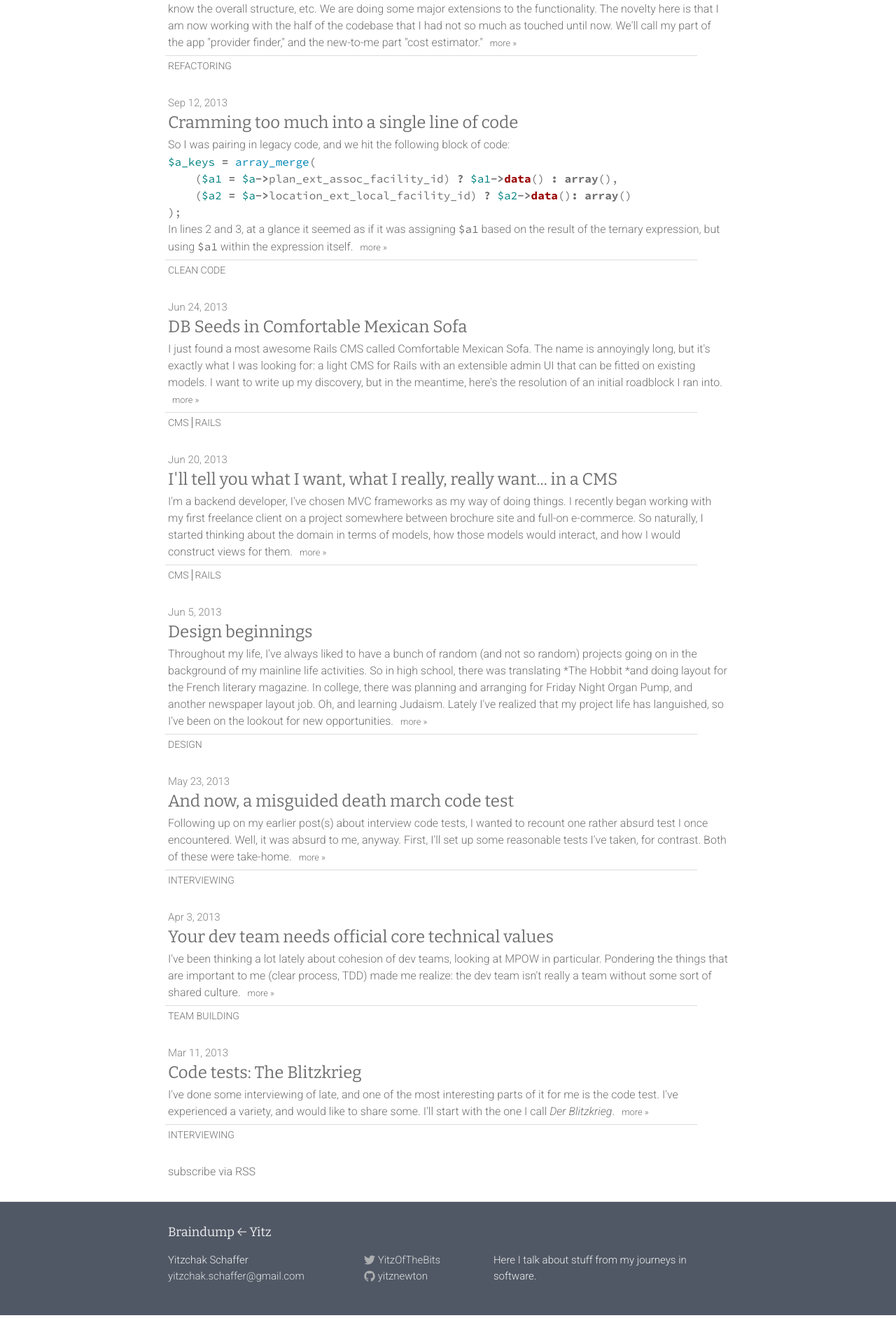
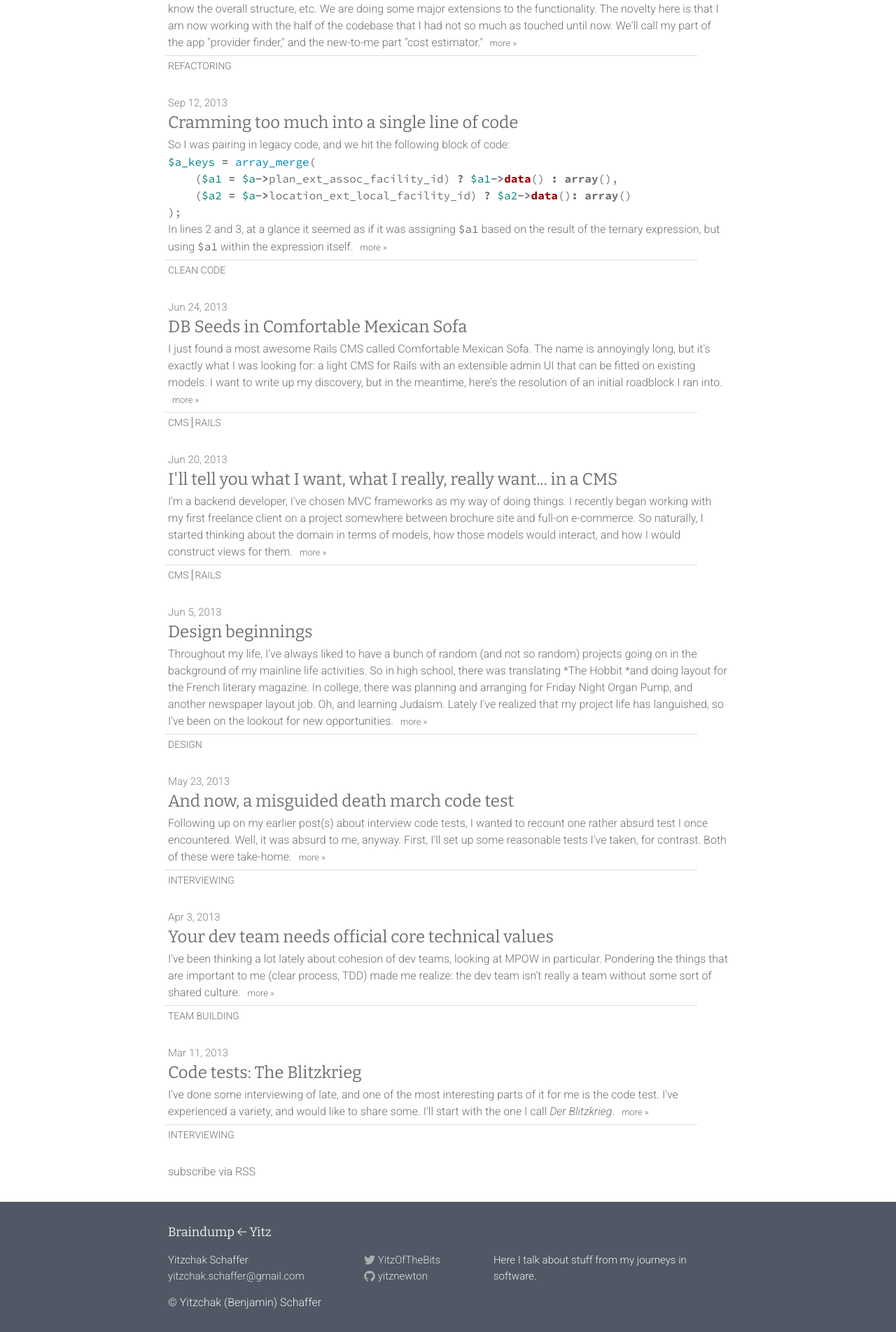
Before and after one commit to yitznewton/yitznewton.github.io, a Jekyll site: the page built from index.html, in a window 1280 px wide. Shown: the part 1122-3026 px from the top of the page at 70% size. Built offline with Jekyll 4.4.1, drawn with Linux system fonts in a browser that asks for light colours; comment, search, counter and statistics services are not loaded; before the commit the page ends 3002 px from its top, so only the background shows below that.

Commit message:
add copyright notice

```diff
--- a/_includes/footer.html
+++ b/_includes/footer.html
@@ -56,6 +56,8 @@
       <p class="text">{{ site.description }}</p>
     </div>
 
+    <div class="copyright">&copy; Yitzchak (Benjamin) Schaffer</div>
+
   </div>
 
 </footer>
--- a/css/yitznewton.sass
+++ b/css/yitznewton.sass
@@ -41,6 +41,9 @@ body
 
   .footer-heading
     color: #FFF
+    opacity: 0.9
+
+  .copyright
     opacity: 0.9
 
 strong, b
```
